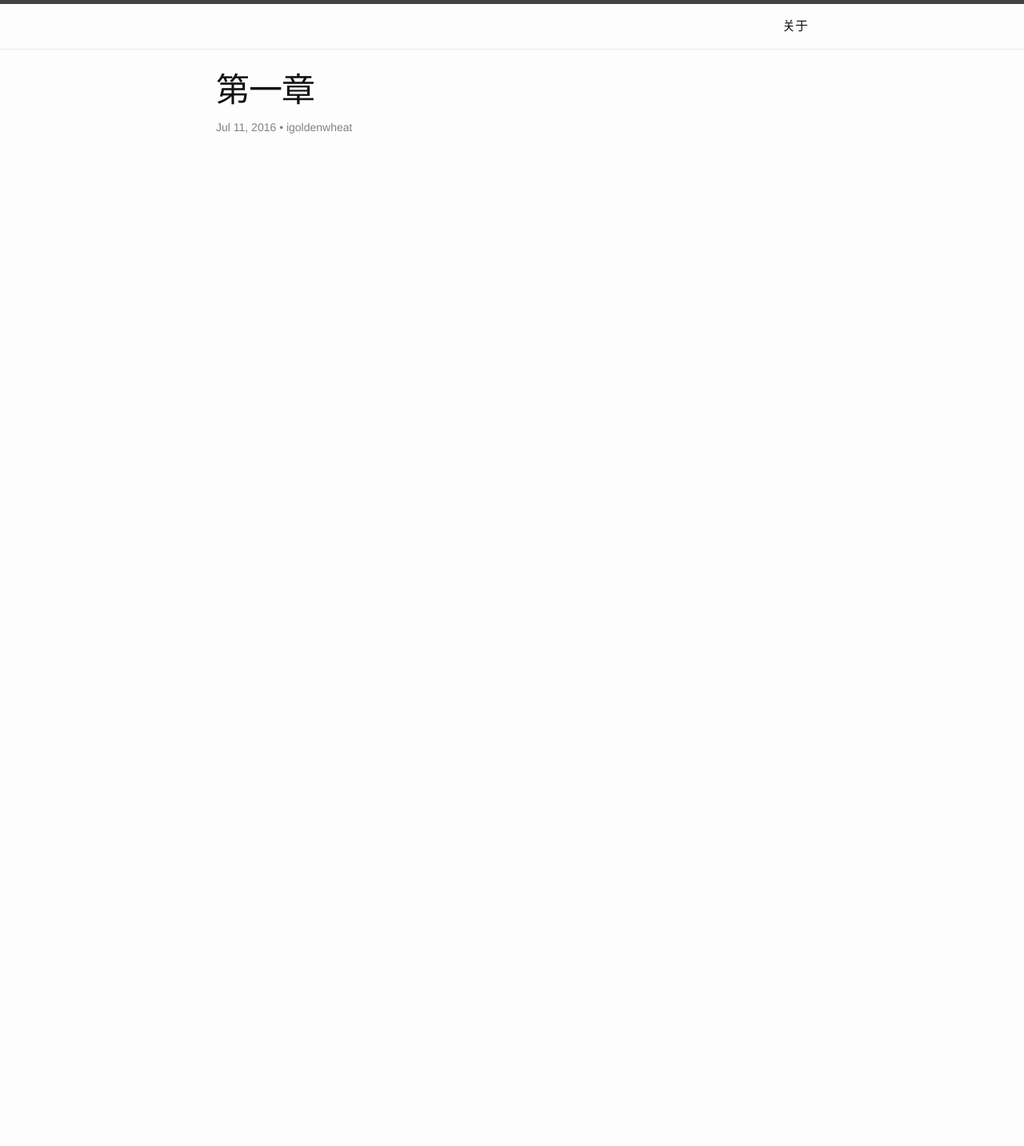
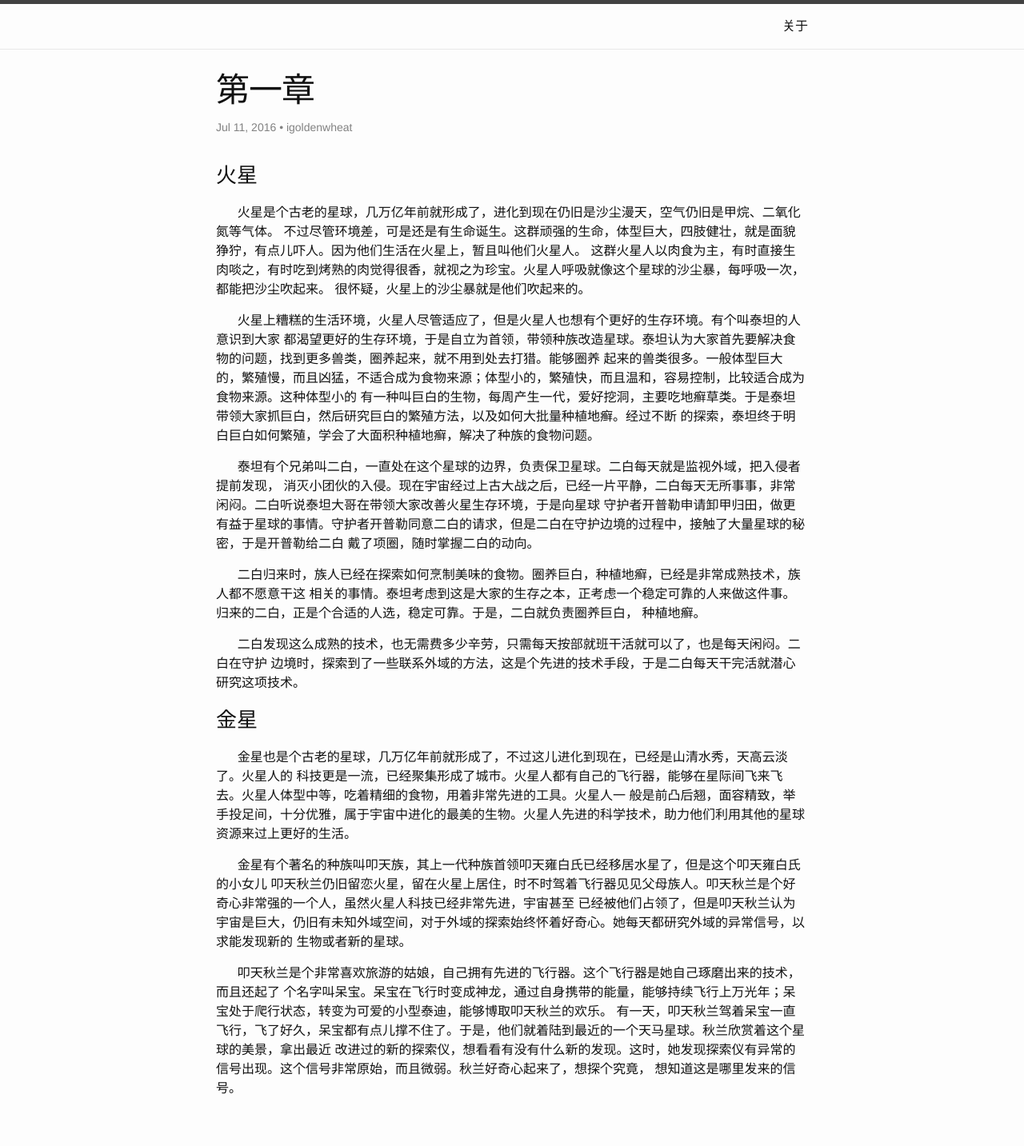
Before and after one commit to igoldenwheat/igoldenwheat.github.io, a Jekyll site: the page built from _posts/2016-07-11-chapter01.md, in a window 1280 px wide. Shown: the whole page at 80% size. Built offline with Jekyll 4.4.1, drawn with Linux system fonts in a browser that asks for light colours; before the commit the page ends 900 px from its top, so only the background shows below that.

Commit message:
更新序言及第一章

```diff
--- a/_posts/2016-07-11-chapter01.md
+++ b/_posts/2016-07-11-chapter01.md
@@ -7,3 +7,45 @@ date: 2016-07-11 14:52:46 +0800
 categories: 文章
 tag: 第一章
 ---
+### 火星
+&nbsp;&nbsp;&nbsp;&nbsp;&nbsp;&nbsp;火星是个古老的星球，几万亿年前就形成了，进化到现在仍旧是沙尘漫天，空气仍旧是甲烷、二氧化氮等气体。
+不过尽管环境差，可是还是有生命诞生。这群顽强的生命，体型巨大，四肢健壮，就是面貌狰狞，有点儿吓人。因为他们生活在火星上，暂且叫他们火星人。
+这群火星人以肉食为主，有时直接生肉啖之，有时吃到烤熟的肉觉得很香，就视之为珍宝。火星人呼吸就像这个星球的沙尘暴，每呼吸一次，都能把沙尘吹起来。
+很怀疑，火星上的沙尘暴就是他们吹起来的。
+
+&nbsp;&nbsp;&nbsp;&nbsp;&nbsp;&nbsp;火星上糟糕的生活环境，火星人尽管适应了，但是火星人也想有个更好的生存环境。有个叫泰坦的人意识到大家
+都渴望更好的生存环境，于是自立为首领，带领种族改造星球。泰坦认为大家首先要解决食物的问题，找到更多兽类，圈养起来，就不用到处去打猎。能够圈养
+起来的兽类很多。一般体型巨大的，繁殖慢，而且凶猛，不适合成为食物来源；体型小的，繁殖快，而且温和，容易控制，比较适合成为食物来源。这种体型小的
+有一种叫巨白的生物，每周产生一代，爱好挖洞，主要吃地癣草类。于是泰坦带领大家抓巨白，然后研究巨白的繁殖方法，以及如何大批量种植地癣。经过不断
+的探索，泰坦终于明白巨白如何繁殖，学会了大面积种植地癣，解决了种族的食物问题。
+
+&nbsp;&nbsp;&nbsp;&nbsp;&nbsp;&nbsp;泰坦有个兄弟叫二白，一直处在这个星球的边界，负责保卫星球。二白每天就是监视外域，把入侵者提前发现，
+消灭小团伙的入侵。现在宇宙经过上古大战之后，已经一片平静，二白每天无所事事，非常闲闷。二白听说泰坦大哥在带领大家改善火星生存环境，于是向星球
+守护者开普勒申请卸甲归田，做更有益于星球的事情。守护者开普勒同意二白的请求，但是二白在守护边境的过程中，接触了大量星球的秘密，于是开普勒给二白
+戴了项圈，随时掌握二白的动向。
+
+&nbsp;&nbsp;&nbsp;&nbsp;&nbsp;&nbsp;二白归来时，族人已经在探索如何烹制美味的食物。圈养巨白，种植地癣，已经是非常成熟技术，族人都不愿意干这
+相关的事情。泰坦考虑到这是大家的生存之本，正考虑一个稳定可靠的人来做这件事。归来的二白，正是个合适的人选，稳定可靠。于是，二白就负责圈养巨白，
+种植地癣。
+
+&nbsp;&nbsp;&nbsp;&nbsp;&nbsp;&nbsp;二白发现这么成熟的技术，也无需费多少辛劳，只需每天按部就班干活就可以了，也是每天闲闷。二白在守护
+边境时，探索到了一些联系外域的方法，这是个先进的技术手段，于是二白每天干完活就潜心研究这项技术。
+
+
+### 金星
+&nbsp;&nbsp;&nbsp;&nbsp;&nbsp;&nbsp;金星也是个古老的星球，几万亿年前就形成了，不过这儿进化到现在，已经是山清水秀，天高云淡了。火星人的
+科技更是一流，已经聚集形成了城市。火星人都有自己的飞行器，能够在星际间飞来飞去。火星人体型中等，吃着精细的食物，用着非常先进的工具。火星人一
+般是前凸后翘，面容精致，举手投足间，十分优雅，属于宇宙中进化的最美的生物。火星人先进的科学技术，助力他们利用其他的星球资源来过上更好的生活。
+
+
+&nbsp;&nbsp;&nbsp;&nbsp;&nbsp;&nbsp;金星有个著名的种族叫叩天族，其上一代种族首领叩天雍白氏已经移居水星了，但是这个叩天雍白氏的小女儿
+叩天秋兰仍旧留恋火星，留在火星上居住，时不时驾着飞行器见见父母族人。叩天秋兰是个好奇心非常强的一个人，虽然火星人科技已经非常先进，宇宙甚至
+已经被他们占领了，但是叩天秋兰认为宇宙是巨大，仍旧有未知外域空间，对于外域的探索始终怀着好奇心。她每天都研究外域的异常信号，以求能发现新的
+生物或者新的星球。
+
+
+&nbsp;&nbsp;&nbsp;&nbsp;&nbsp;&nbsp;叩天秋兰是个非常喜欢旅游的姑娘，自己拥有先进的飞行器。这个飞行器是她自己琢磨出来的技术，而且还起了
+个名字叫呆宝。呆宝在飞行时变成神龙，通过自身携带的能量，能够持续飞行上万光年；呆宝处于爬行状态，转变为可爱的小型泰迪，能够博取叩天秋兰的欢乐。
+有一天，叩天秋兰驾着呆宝一直飞行，飞了好久，呆宝都有点儿撑不住了。于是，他们就着陆到最近的一个天马星球。秋兰欣赏着这个星球的美景，拿出最近
+改进过的新的探索仪，想看看有没有什么新的发现。这时，她发现探索仪有异常的信号出现。这个信号非常原始，而且微弱。秋兰好奇心起来了，想探个究竟，
+想知道这是哪里发来的信号。
```
Also changed, not shown: _posts/2016-07-11-preface.md (+14 -1 lines).
